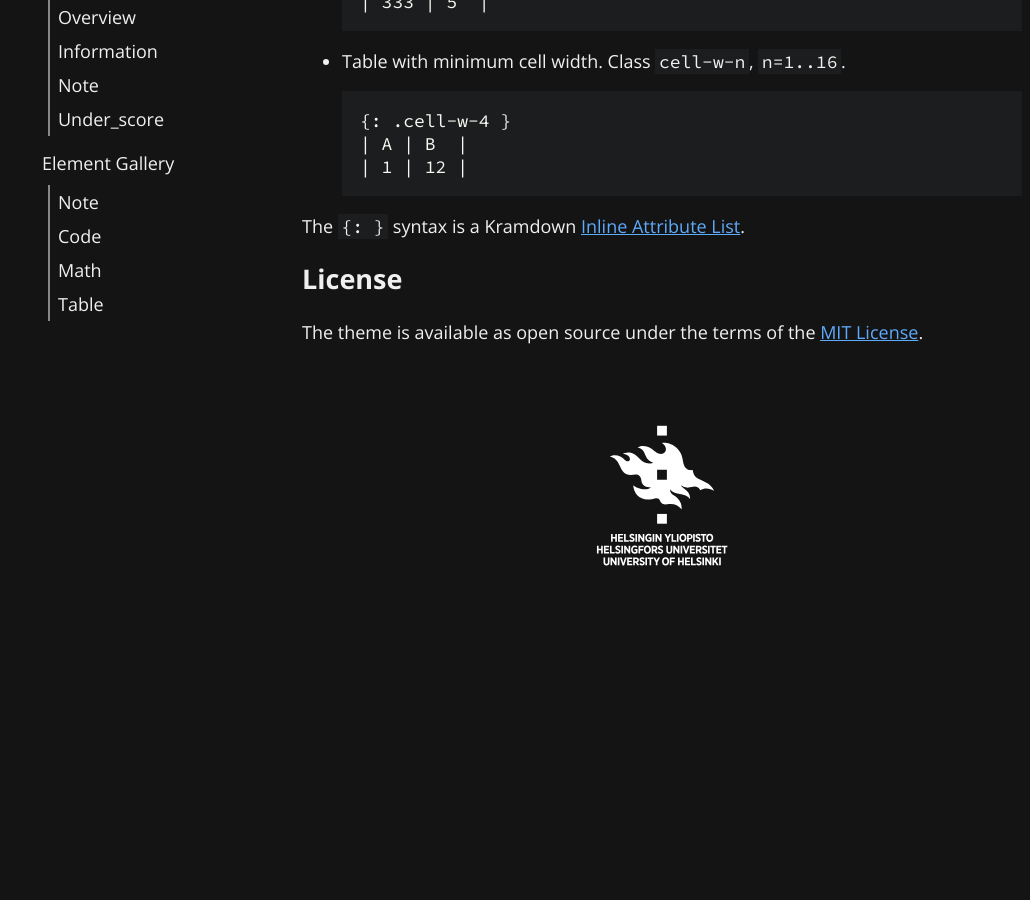
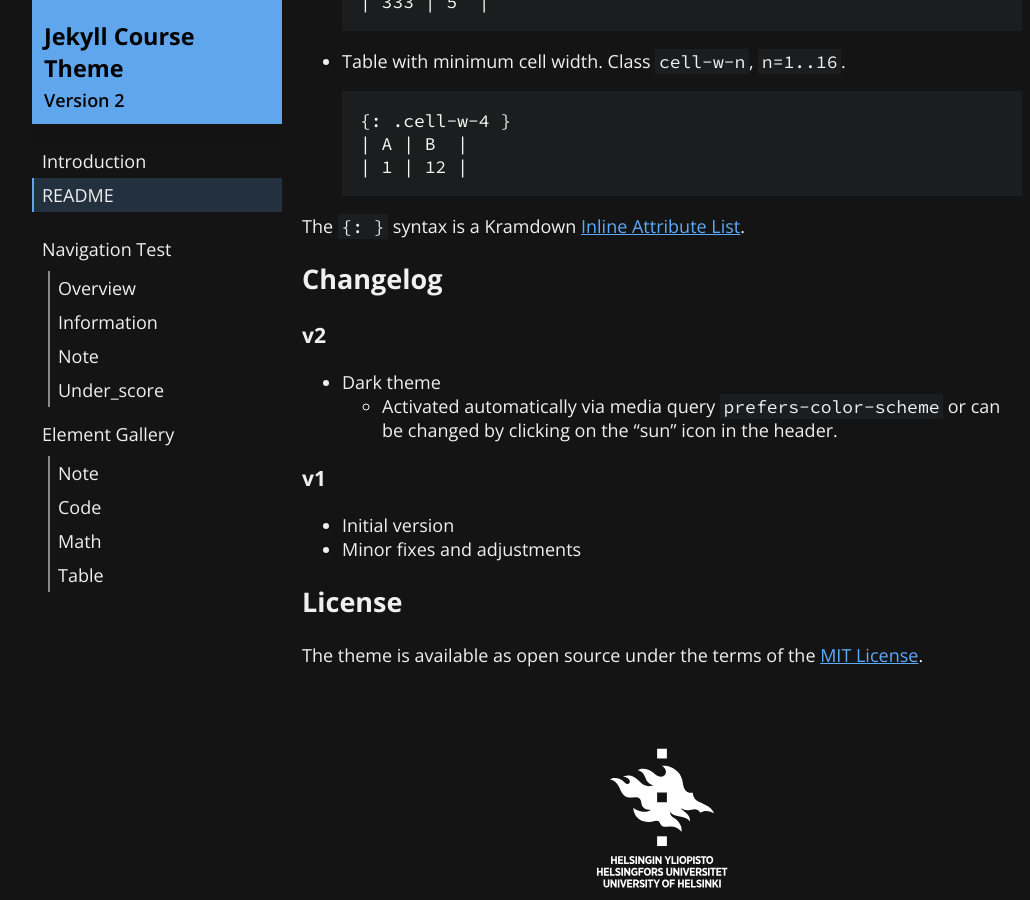
Before and after one commit to ollpu/jekyll-course-theme, a Jekyll site: the page built from 01-readme-jekyll.md, in a window 1280 px wide and 900 px high, scrolled down 7441 px. Shown: the whole window, without its empty margins (113-1143 px from the left). Built offline with Jekyll 4.4.1, drawn with Linux system fonts in a browser that asks for light colours; before the commit the page ends 8070 px from its top, so only the background shows below that; some of the changed text lies outside the part shown.

Commit message:
Make v2 the current version

````diff
--- a/README.md
+++ b/README.md
@@ -13,7 +13,7 @@ This theme is currently not on RubyGems, and it is intended to be used via the
 Add this to your `_config.yml`:
 
 ```yaml
-remote_theme: ollpu/jekyll-course-theme@v1
+remote_theme: ollpu/jekyll-course-theme@v2
 ```
 
 Make sure the `jekyll-remote-theme` plugin is installed and enabled. It is
@@ -66,7 +66,7 @@ automatically enabled on GitHub Pages and when using `gem "github-pages"`.
     # Uncomment to change the theme color:
     # theme-color: '#60a6ec'
 
-    remote_theme: ollpu/jekyll-course-theme@v1
+    remote_theme: ollpu/jekyll-course-theme@v2
 
     markdown: kramdown
     highlighter: rouge
@@ -319,6 +319,19 @@ page](https://ollpu.github.io/jekyll-course-theme/gallery).
 The `{: }` syntax is a Kramdown [Inline Attribute
 List](https://kramdown.gettalong.org/syntax.html#inline-attribute-lists).
 
+## Changelog
+
+### v2
+
+- Dark theme
+    - Activated automatically via media query `prefers-color-scheme` or can be
+      changed by clicking on the "sun" icon in the header.
+
+### v1
+
+- Initial version
+- Minor fixes and adjustments
+
 ## License
 
 The theme is available as open source under the terms of the [MIT License](https://opensource.org/licenses/MIT).
--- a/_config.yml
+++ b/_config.yml
@@ -1,5 +1,5 @@
 title: Jekyll Course Theme
-subtitle: Version 1
+subtitle: Version 2
 lang: en
 baseurl: "/jekyll-course-theme"
 url: "https://ollpu.github.io"
````
